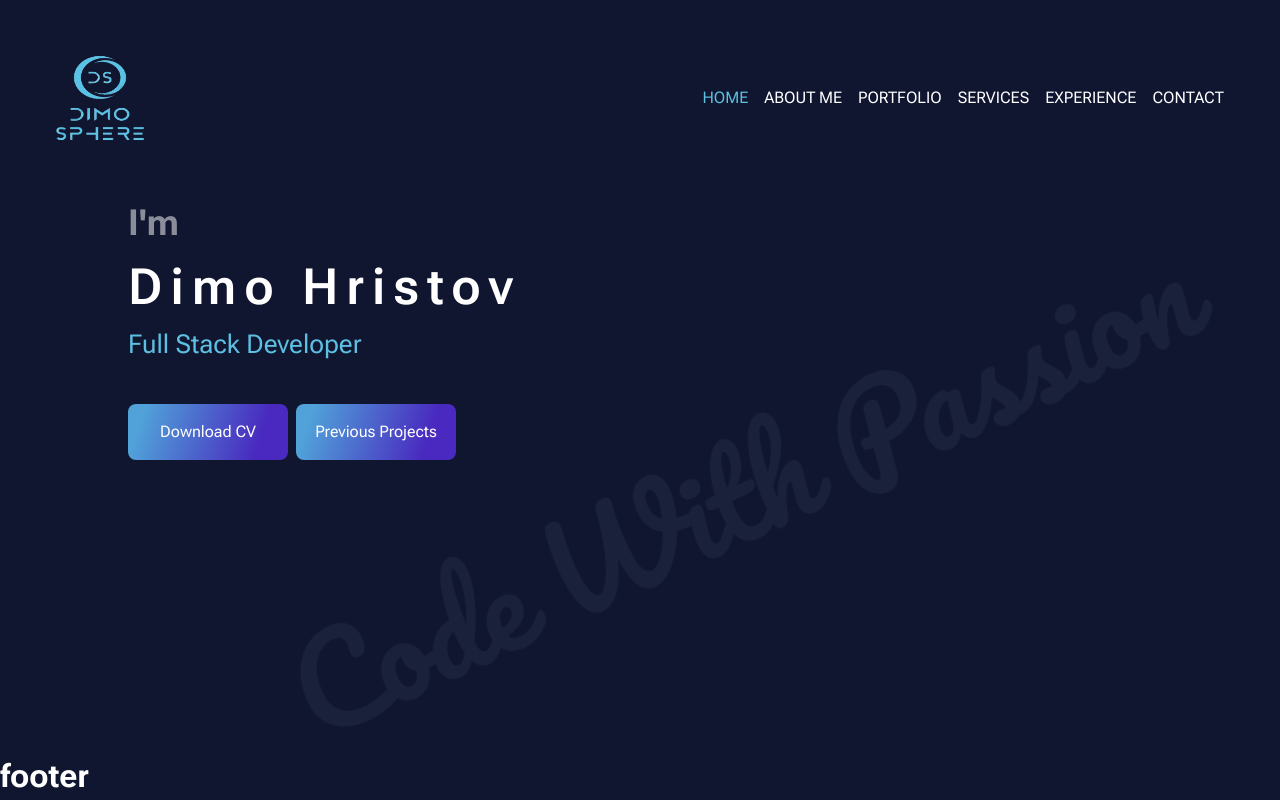
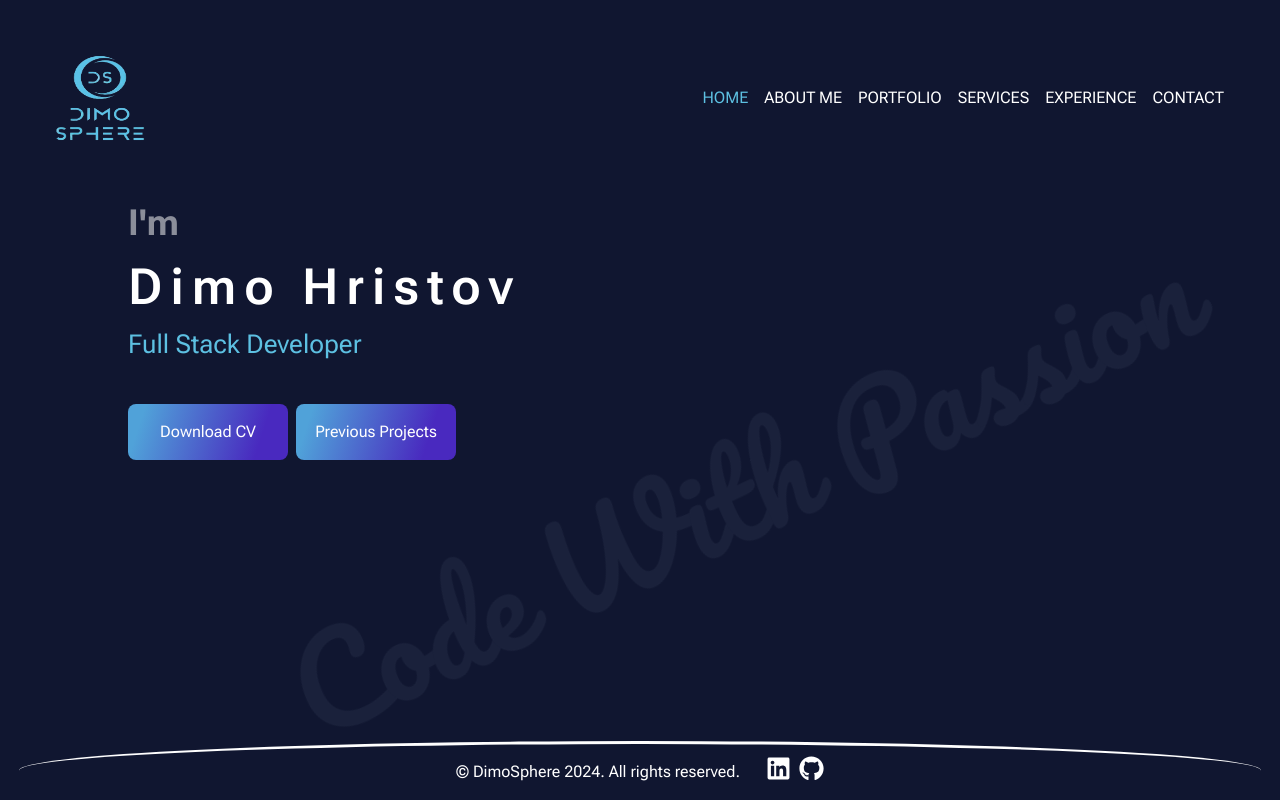
Before and after one commit to Dimo-Hristov/Personal-app, a Next.js app: page / in a window 1280 px wide. Built offline with nearby package versions, Linux system fonts and the light colour scheme.

Commit message:
install react-icons, add footer html & css

```diff
--- a/package.json
+++ b/package.json
@@ -10,9 +10,9 @@
   },
   "dependencies": {
     "next": "14.1.0",
-    "npm": "^10.5.0",
     "react": "^18",
     "react-dom": "^18",
+    "react-icons": "^5.0.1",
     "sass": "^1.71.1"
   },
   "devDependencies": {
--- a/src/app/page.module.scss
+++ b/src/app/page.module.scss
@@ -238,7 +238,7 @@
     }
     .text4 {
       right: 40px;
-      top: 550px;
+      top: 560px;
     }
 
     .links {
--- a/src/components/footer/Footer.tsx
+++ b/src/components/footer/Footer.tsx
@@ -1,11 +1,31 @@
-import styles from './footer.module.scss'
+import styles from "./footer.module.scss";
+import { FaGithub } from "react-icons/fa";
+import { FaLinkedin } from "react-icons/fa";
+import Link from "next/link";
 
-const Footer = ()=>{
-    return (
-        <footer className={styles.footer}>
-           <h1>footer</h1>
-        </footer>
-    )
-}
+const Footer = () => {
+  return (
+    <footer className={styles.footer}>
+      <div className={styles.wrapper}>
+        <p>&copy; DimoSphere 2024. All rights reserved.</p>
+        <div className={styles.contacts}>
+          <Link
+            href={"https://www.linkedin.com/in/dimo-hristov-626398297/" }
+            target="_blank"
+          >
+            <FaLinkedin />
+          </Link>
 
-export default Footer
+          <Link
+            href={"https://github.com/Dimo-Hristov"}
+            target="_blank"
+          >
+          <FaGithub />
+          </Link>
+        </div>
+      </div>
+    </footer>
+  );
+};
+
+export default Footer;
--- a/src/components/footer/footer.module.scss
+++ b/src/components/footer/footer.module.scss
@@ -1,4 +1,30 @@
 .footer {
   position: absolute;
   bottom: 0;
+  width: 100%;
+  text-align: center;
+
+  .wrapper {
+    width: 97%;
+    padding: 12px 0;
+    border-top: 3px solid white;
+    border-radius: 100%;
+    margin: 0 auto;
+    display: flex;
+    flex-direction: row;
+    align-items: center;
+    justify-content: center;
+    gap: 18px;
+  }
+
+  .contacts {
+    svg {
+      width: 25px;
+      height: 25px;
+    }
+
+    svg:last-child {
+      margin-left: 8px;
+    }
+  }
 }
```
Also changed, not shown: 1 other file (tests, documents, lock files or other folders).
